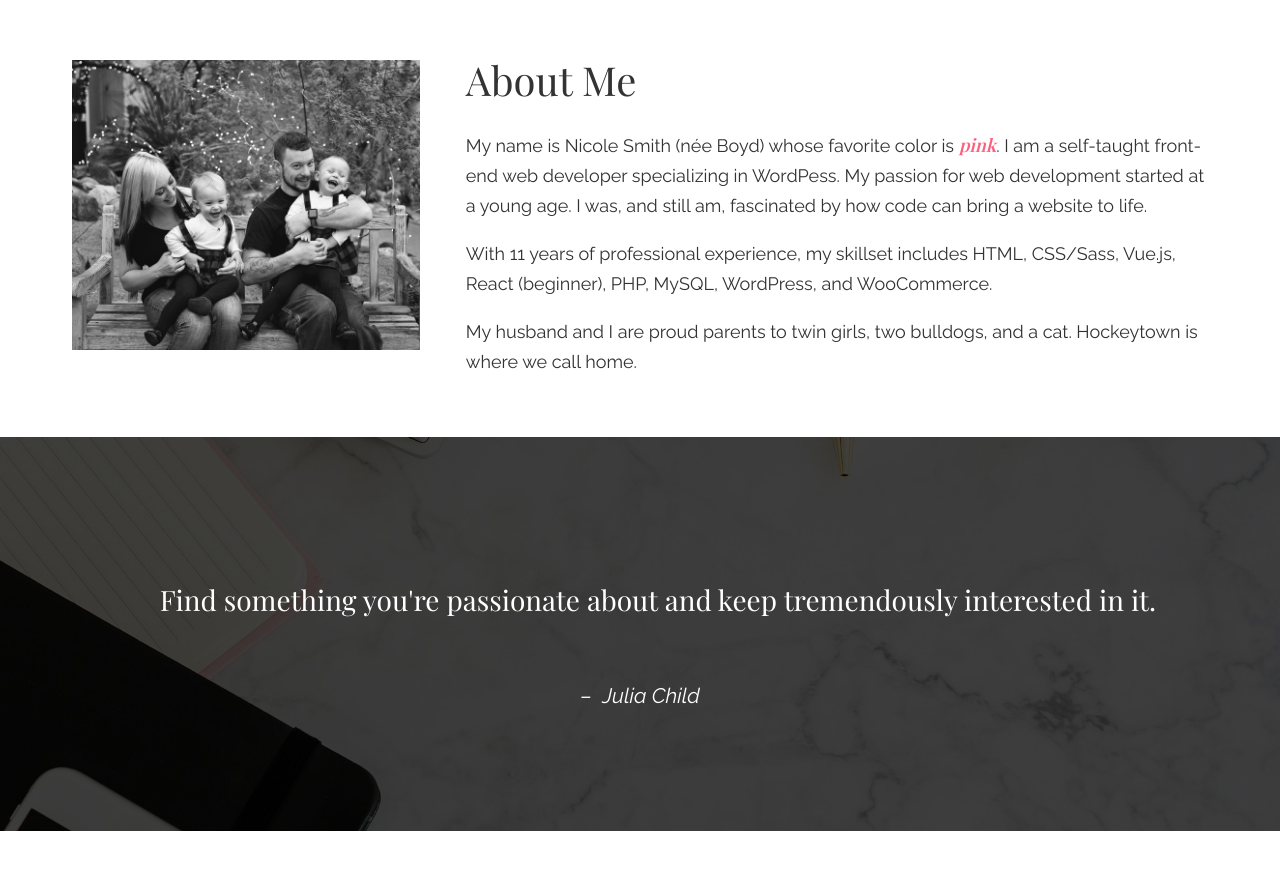
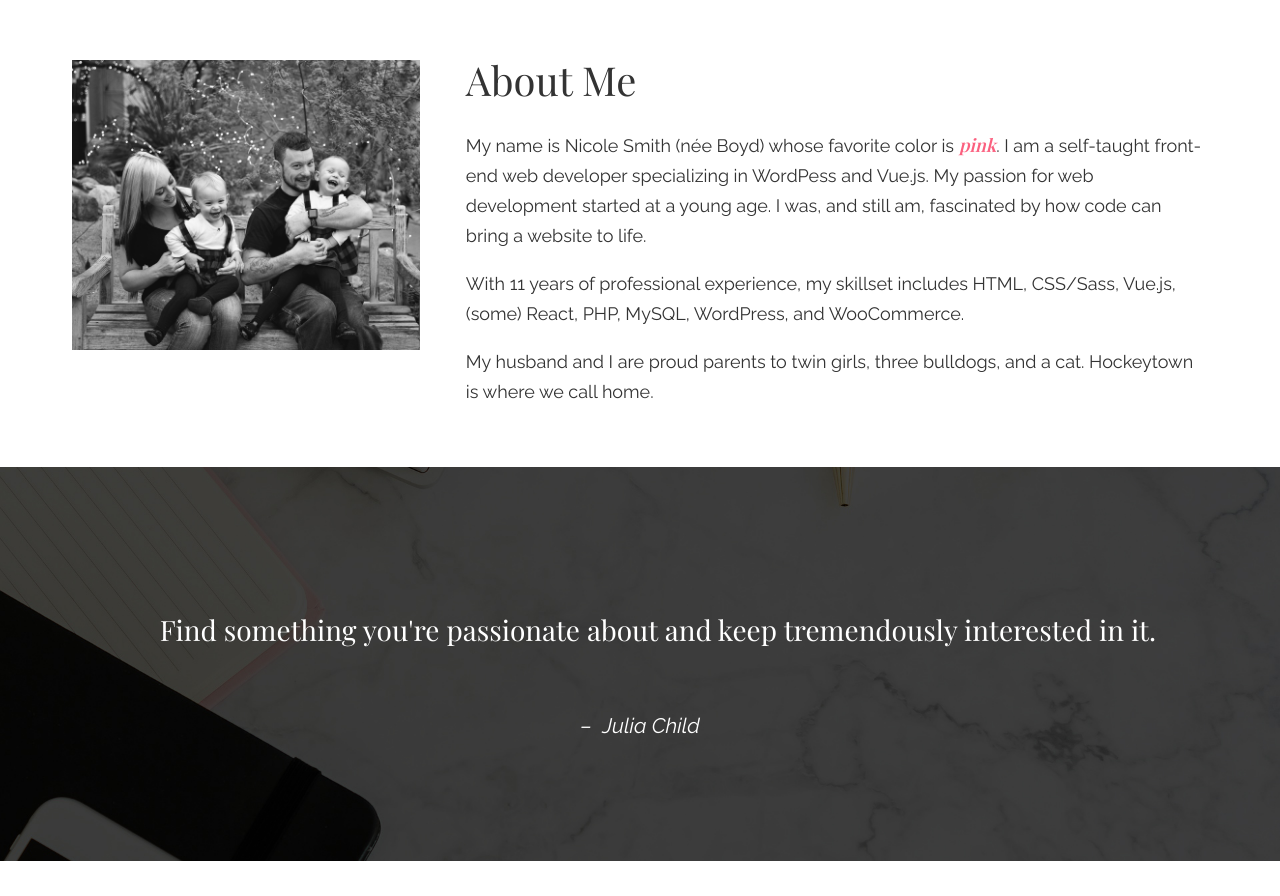
Before and after one commit to nicolesmithdev/personal-site, a Vue app: page / in a window 1280 px wide. Shown: the part 800-1696 px from the top of the page. Built offline with nearby package versions, Linux system fonts and the light colour scheme; a web font is replaced by a local one.

Commit message:
Update bio

```diff
--- a/src/components/panels/PanelAbout.vue
+++ b/src/components/panels/PanelAbout.vue
@@ -1,17 +1,35 @@
 <template>
     <div class="row">
         <div class="col col-1third">
-            <img src="../../assets/images/nicole-smith-family.jpg" alt="Nicole Smith family" width="600" height="500"/>
+            <img
+                src="../../assets/images/nicole-smith-family.jpg"
+                alt="Nicole Smith family"
+                width="600"
+                height="500"
+            />
         </div>
 
         <div class="col col-2third col-last">
             <h2>About Me</h2>
 
-            <p>My name is Nicole Smith (née Boyd) whose favorite color is <em>pink</em>. I am a self-taught front-end web developer specializing in WordPess. My passion for web development started at a young age. I was, and still am, fascinated by how code can bring a website to life.</p>
+            <p>
+                My name is Nicole Smith (née Boyd) whose favorite color is
+                <em>pink</em>. I am a self-taught front-end web developer
+                specializing in WordPess and Vue.js. My passion for web
+                development started at a young age. I was, and still am,
+                fascinated by how code can bring a website to life.
+            </p>
 
-            <p>With 11 years of professional experience, my skillset includes HTML, CSS/Sass, Vue.js, React (beginner), PHP, MySQL, WordPress, and WooCommerce.</p>
+            <p>
+                With 11 years of professional experience, my skillset includes
+                HTML, CSS/Sass, Vue.js, (some) React, PHP, MySQL, WordPress, and
+                WooCommerce.
+            </p>
 
-            <p>My husband and I are proud parents to twin girls, two bulldogs, and a cat. Hockeytown is where we call home.</p>
+            <p>
+                My husband and I are proud parents to twin girls, three
+                bulldogs, and a cat. Hockeytown is where we call home.
+            </p>
         </div>
     </div>
 </template>
```
